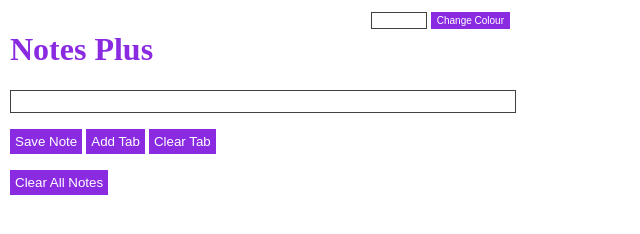
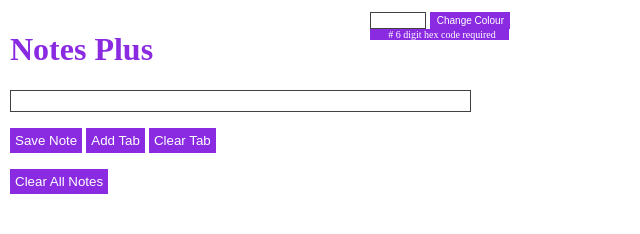
Before and after one commit to LazyEevee/Notes-Plus, a browser extension: page index.html in a window 1280 px wide. Both pictures are taken after a click on the button "Change Colour". Shown: the whole page, without its empty margins (0-640 px from the left). Drawn offline with Linux system fonts and the light colour scheme.

Commit message:
warning for invalid hex code + changed formatting

```diff
--- a/index.css
+++ b/index.css
@@ -10,31 +10,33 @@ header {
 }
 
 #text-input {
-    width: 100%;
+    width: 455px;
     padding-top: 5px;
-    padding-bottom: none;
-    margin-bottom: none;
+    padding-bottom: 0px;
+    margin-bottom: 0px;
     border: 1px solid #414141;
 }
 
 button {
     color: white;
     border: none;
-    background: #8d1a1a;
+    background: #cf2323;
     border-radius: 50%;
 }
 
 #warning {
+    width: 456px;
     color: white;
     background: #8a2be2;
-    padding-top: none;
-    margin-top: none;
+    margin-top: 0px;
+    padding-left: 5px;
 }
 
 #colour-input {
     font-size: 10px;
     padding-top: 2px;
     padding-bottom: 2px;
+    margin: 0px;
     border: 1px solid #414141;
     width: 50px;
 }
@@ -44,8 +46,20 @@ button {
     text-align: right;
     padding-top: 3px;
     padding-bottom: 3px;
+    margin: 0px;
     background: #8a2be2;
     border-radius: 0%;
+    width: 80px;
+}
+
+#colour-warning {
+    font-size: 10px;
+    width: 134px;
+    color: white;
+    background: #8a2be2;
+    margin-top: 0px;
+    padding-left: 5px;
+    text-align: center;
 }
 
 #tab-info {
--- a/index.html
+++ b/index.html
@@ -8,6 +8,8 @@
         <header>
             <input type="text" id="colour-input">
             <button id="colour-btn">Change Colour</button>
+            <br/>
+            <p id="colour-warning"></p>
         </header>
 
         <h1 id="title">Notes Plus</h1>
--- a/index.js
+++ b/index.js
@@ -11,6 +11,7 @@ const hexRe = /^#[0-9a-f]{6}$/i
 
 const colourInput = document.getElementById("colour-input")
 const colourBtn = document.getElementById("colour-btn")
+const colourWarn = document.getElementById("colour-warning")
 
 // text box
 const textInput = document.getElementById("text-input")
@@ -61,14 +62,16 @@ colourBtn.addEventListener("click", function() {
         if(hexRe.test(colourInput.value)) {
             currentColour = colourInput.value
             localStorage.setItem("colour", JSON.stringify(currentColour))
+            colourWarn.textContent = ""
             updateColour()
         } else {
-            console.log("please input a 6 digit hex code")
+            colourWarn.textContent = "# 6 digit hex code required"
         }
     })
 
 function updateColour() {
     document.getElementById("colour-btn").style.background = currentColour
+    document.getElementById("colour-warning").style.background = currentColour
     document.getElementById("title").style.color = currentColour
     document.getElementById("warning").style.background = currentColour
     document.getElementById("tab-info").style.color = currentColour
```
